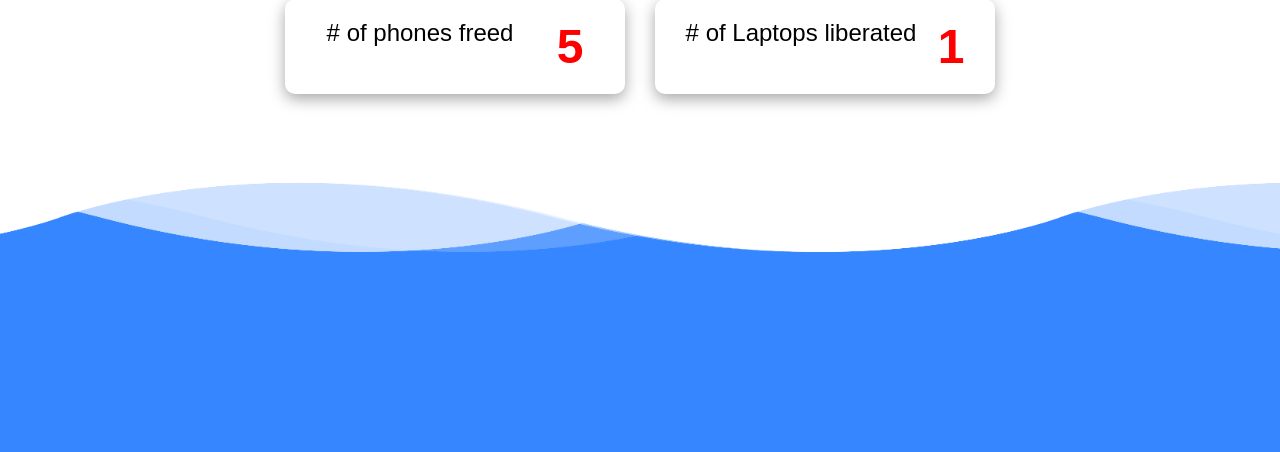
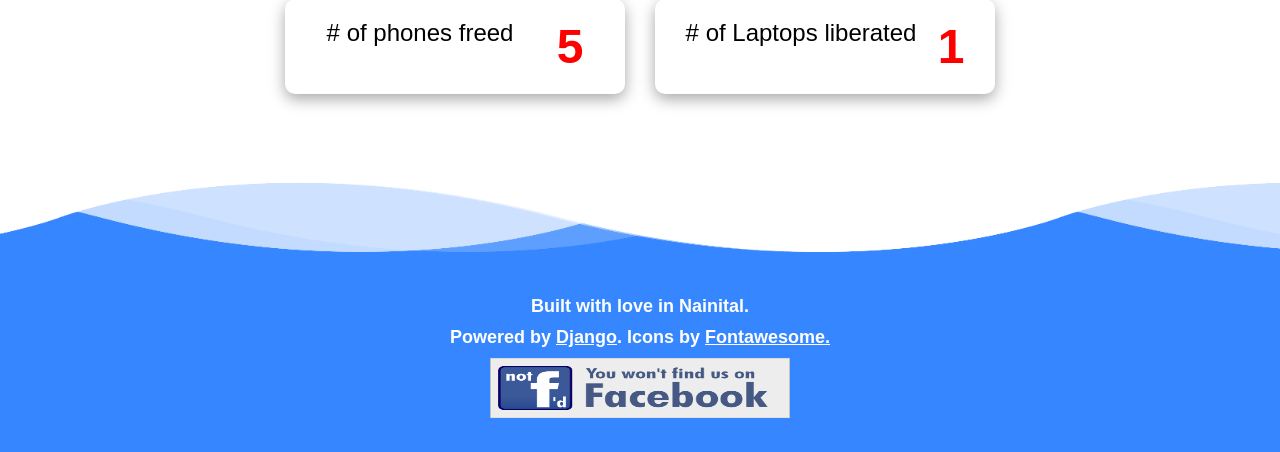
Before and after one commit to aayushjoshi2709/the_big_O_community, a Django app: page / in a window 1280 px wide. Shown: the part 2171-2623 px from the top of the page. Run offline with Django 4.2, Linux system fonts and the light colour scheme; data that the repository does not hold is empty.

Commit message:
added footer data

```diff
--- a/requirements.txt
+++ b/requirements.txt
@@ -13,7 +13,6 @@ Markdown==3.5.1
 Pillow==10.1.0
 psycopg2-binary==2.9.9
 python-dateutil==2.8.2
-screen==1.0.1
 six==1.16.0
 sqlparse==0.4.4
 TimeConvert==3.0.13
--- a/static/base.css
+++ b/static/base.css
@@ -43,7 +43,26 @@
   animation-delay: 0s;
   bottom: 0;
 }
-
+.footer-data{
+  text-align: center;
+  color: white;
+  font-size: 18px;
+  display: flex;
+  margin-top: 24px;
+  font-weight: bold;
+  gap: 10px;
+  font-family: Arial, Helvetica, sans-serif;
+  flex-direction: column;
+  justify-content: center;
+  align-items: center;
+}
+.footer-data a, .footer-data:active,.footer-data:visited{
+  color: white;
+}
+.footer-data img{
+  height: 60px;
+  width: 300px;
+}
 @keyframes animate {
   0% {
     background-position-x: 0;
--- a/templates/base.html
+++ b/templates/base.html
@@ -46,6 +46,11 @@
         <div class="wave wave3"></div>
         <div class="wave wave4"></div>
       </section>
+      <section class="footer-data">
+        <p>Built with love in Nainital.</p>
+        <p>Powered by <a href="https://www.djangoproject.com/">Django</a>. Icons by <a href="https://fontawesome.com/">Fontawesome.</a></p>
+        <img src="{% static 'images/no-facebook.png'%}"/>
+      </section>
     </footer>
     <script src="{% static 'js/base.js' %}"></script>
   </body>
```
Also changed, not shown: static/images/no-facebook.png (added).
